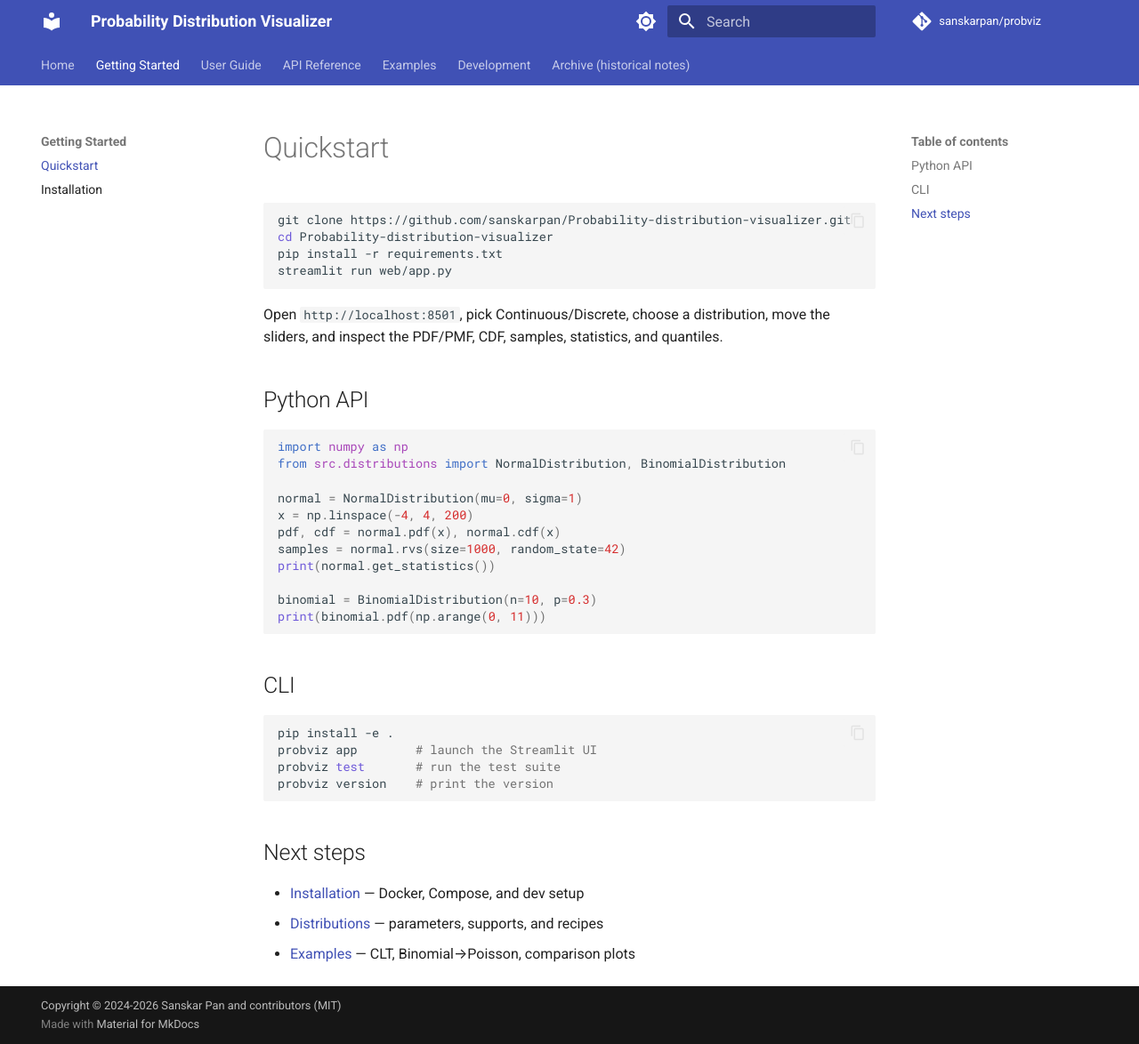
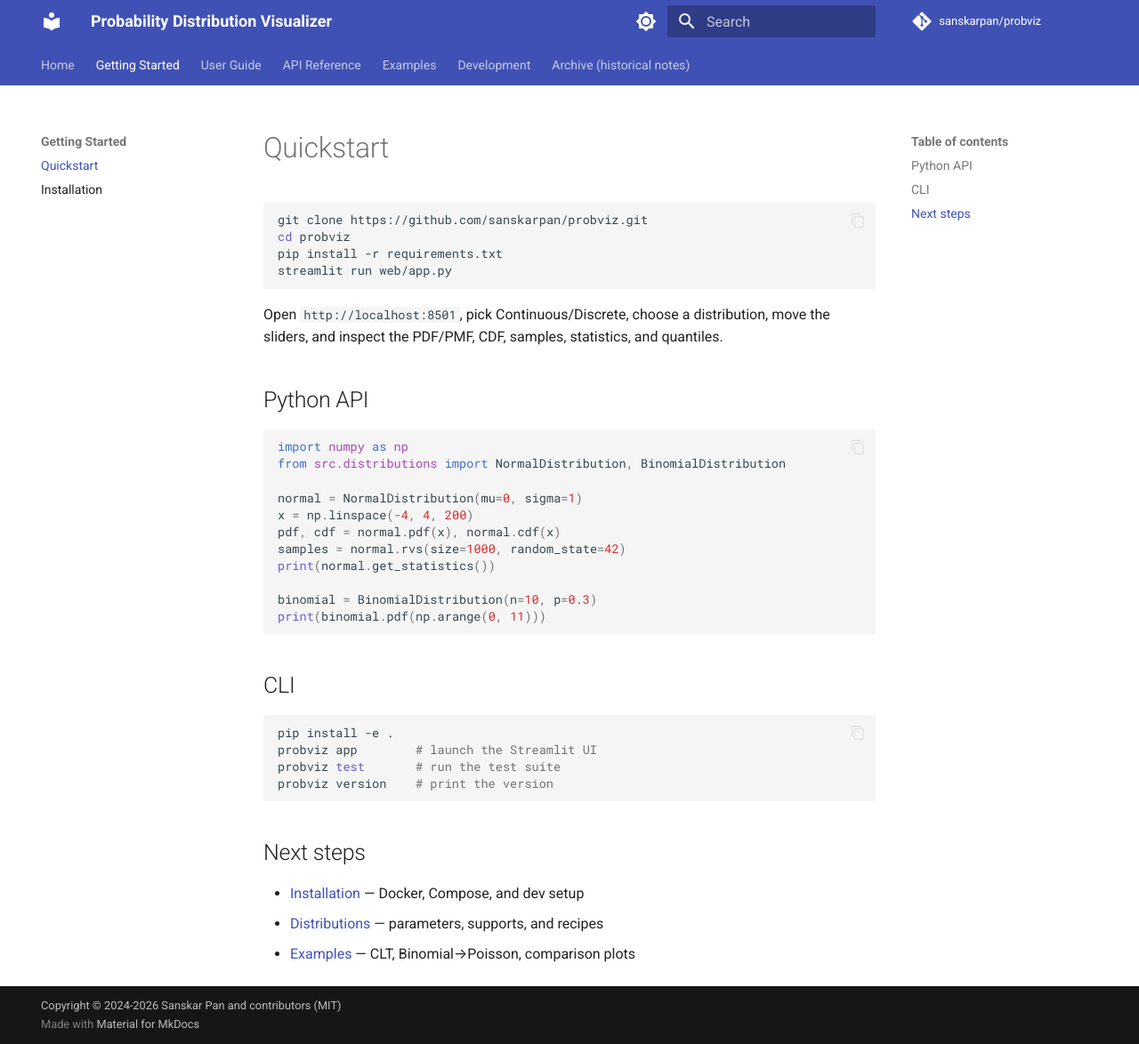
Before and after one commit to sanskarpan/Probability-distribution-visualizer, an MkDocs documentation site: the page built from docs/quickstart.md, in a window 1280 px wide and 1174 px high. Shown: the whole window at 89% size. Built offline with MkDocs 1.6.1 and Material for MkDocs 9.7.7, drawn with Linux system fonts in a browser that asks for light colours; comment, search, counter and statistics services are not loaded.

Commit message:
docs: rename project references in quickstart page

````diff
--- a/docs/quickstart.md
+++ b/docs/quickstart.md
@@ -1,8 +1,8 @@
 # Quickstart
 
 ```bash
-git clone https://github.com/sanskarpan/Probability-distribution-visualizer.git
-cd Probability-distribution-visualizer
+git clone https://github.com/sanskarpan/probviz.git
+cd probviz
 pip install -r requirements.txt
 streamlit run web/app.py
 ```
````
